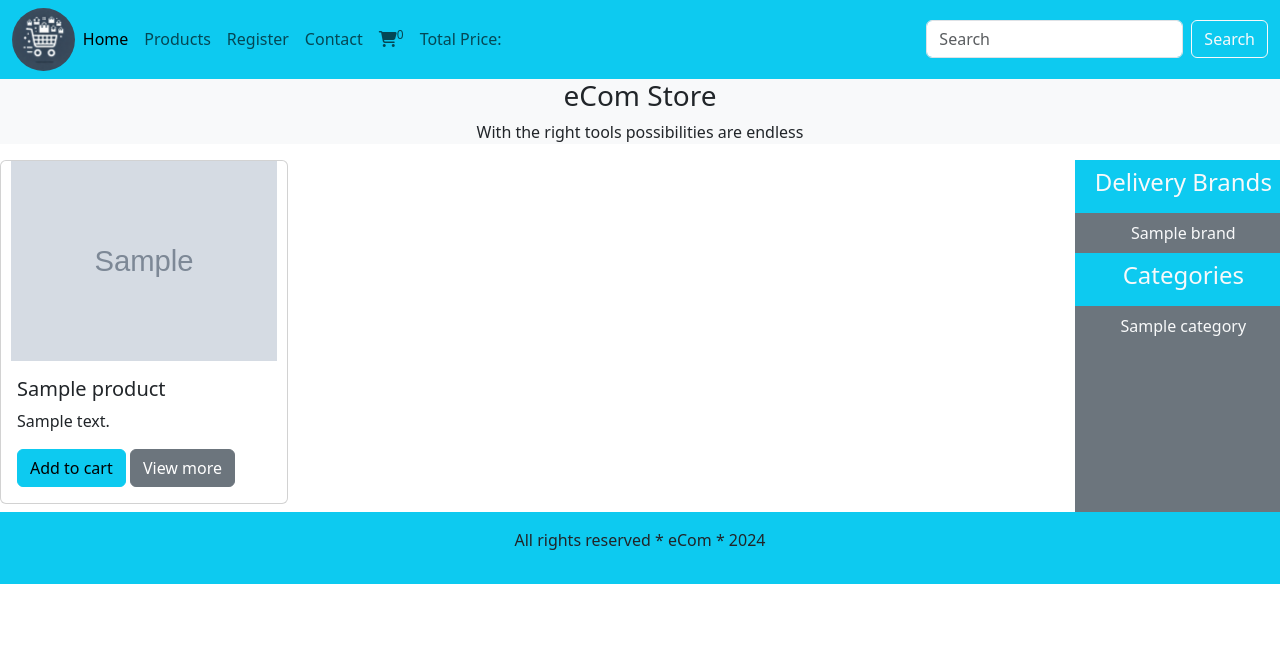
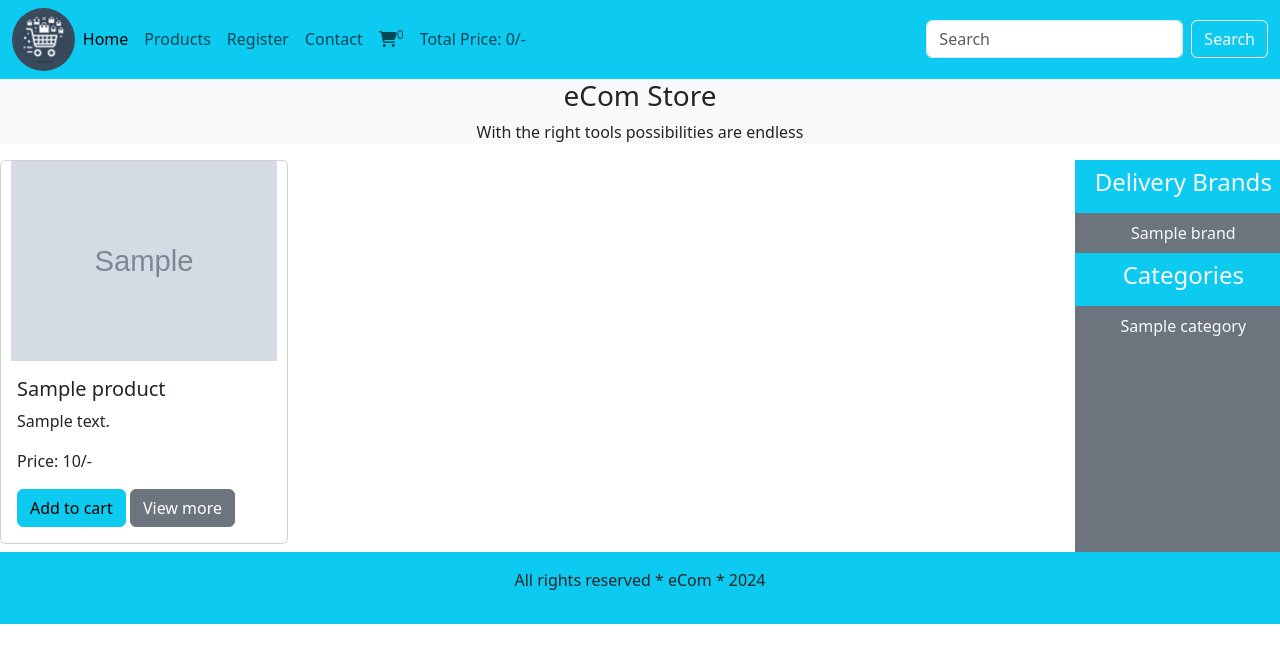
Before and after one commit to rekamakadi/php-ecommerce, a PHP site: page /index.php in a window 1280 px wide. Shown: the top 663 px of the page. Run offline with PHP 8.4, Linux system fonts and the light colour scheme; tables that the repository leaves empty or names only in its code hold one stand-in row (values such as "Sample post"); grey boxes marked "Sample" are stand-in pictures; some libraries are stand-ins or nearby versions.

Commit message:
[feat] make total price dynamic

```diff
--- a/display_all.php
+++ b/display_all.php
@@ -44,7 +44,7 @@ include('functions/common_function.php');
                             <a class="nav-link" href="#"><i class="fa-solid fa-cart-shopping"></i><sup><?php cart_item() ?></sup></a>
                         </li>
                         <li class="nav-item">
-                            <a class="nav-link" href="#">Total Price:</a>
+                            <a class="nav-link" href="#">Total Price: <?php total_cart_price() ?>/-</a>
                         </li>
                     </ul>
                     <form class="d-flex" action="search_product.php" method="get">
--- a/functions/common_function.php
+++ b/functions/common_function.php
@@ -26,6 +26,7 @@ function getproducts()
                                 <div class='card-body'>
                                     <h5 class='card-title'>{$product_title}</h5>
                                     <p class='card-text'>{$product_description}</p>
+                                    <p class='card-text'>Price: {$product_price}/-</p>
                                     <a href='index.php?add_to_cart=$product_id' class='btn btn-info'>Add to cart</a>
                                     <a href='product_details.php?product_id=$product_id' class='btn btn-secondary'>View more</a>
                                 </div>
@@ -65,6 +66,7 @@ function get_unique_categories()
                                 <div class='card-body'>
                                     <h5 class='card-title'>{$product_title}</h5>
                                     <p class='card-text'>{$product_description}</p>
+                                    <p class='card-text'>Price: {$product_price}/-</p>
                                     <a href='index.php?add_to_cart=$product_id' class='btn btn-info'>Add to cart</a>
                                     <a href='product_details.php?product_id=$product_id' class='btn btn-secondary'>View more</a>
                                 </div>
@@ -103,6 +105,7 @@ function get_unique_brands()
                                 <div class='card-body'>
                                     <h5 class='card-title'>{$product_title}</h5>
                                     <p class='card-text'>{$product_description}</p>
+                                    <p class='card-text'>Price: {$product_price}/-</p>
                                     <a href='index.php?add_to_cart=$product_id' class='btn btn-info'>Add to cart</a>
                                     <a href='product_details.php?product_id=$product_id' class='btn btn-secondary'>View more</a>
                                 </div>
@@ -173,6 +176,7 @@ function search_product()
                                 <div class='card-body'>
                                     <h5 class='card-title'>{$product_title}</h5>
                                     <p class='card-text'>{$product_description}</p>
+                                    <p class='card-text'>Price: {$product_price}/-</p>
                                     <a href='index.php?add_to_cart=$product_id' class='btn btn-info'>Add to cart</a>
                                     <a href='product_details.php?product_id=$product_id' class='btn btn-secondary'>View more</a>
                                 </div>
@@ -207,6 +211,7 @@ function get_all_products()
                                 <div class='card-body'>
                                     <h5 class='card-title'>{$product_title}</h5>
                                     <p class='card-text'>{$product_description}</p>
+                                    <p class='card-text'>Price: {$product_price}/-</p>
                                     <a href='index.php?add_to_cart=$product_id' class='btn btn-info'>Add to cart</a>
                                     <a href='product_details.php?product_id=$product_id' class='btn btn-secondary'>View more</a>
                                 </div>
@@ -244,6 +249,7 @@ function view_details()
                                 <div class='card-body'>
                                     <h5 class='card-title'>{$product_title}</h5>
                                     <p class='card-text'>{$product_description}</p>
+                                    <p class='card-text'>Price: {$product_price}/-</p>
                                     <a href='index.php?add_to_cart=$product_id' class='btn btn-info'>Add to cart</a>
                                     <a href='index.php' class='btn btn-secondary'>Go Home</a>
                                 </div>
@@ -331,3 +337,24 @@ function cart_item()
     }
     echo $count_cart_items;
 }
+
+// total price
+function total_cart_price()
+{
+    global $con;
+    $ip = getIPAddress();
+    $total = 0;
+    $cart_query = "SELECT * FROM cart_details WHERE ip_address='$ip'";
+    $result = mysqli_query($con, $cart_query);
+    while ($row = mysqli_fetch_array($result)) {
+        $product_id = $row['product_id'];
+        $select_products = "SELECT * FROM products WHERE product_id='$product_id'";
+        $result_products = mysqli_query($con, $select_products);
+        while ($row_product_price = mysqli_fetch_array($result_products)) {
+            $product_price = array($row_product_price['product_price']);
+            $product_values = array_sum($product_price);
+            $total += $product_values;
+        }
+    }
+    echo $total;
+}
--- a/index.php
+++ b/index.php
@@ -44,7 +44,7 @@ include('functions/common_function.php');
                             <a class="nav-link" href="#"><i class="fa-solid fa-cart-shopping"></i><sup><?php cart_item() ?></sup></a>
                         </li>
                         <li class="nav-item">
-                            <a class="nav-link" href="#">Total Price:</a>
+                            <a class="nav-link" href="#">Total Price: <?php total_cart_price() ?>/-</a>
                         </li>
                     </ul>
                     <form class="d-flex" action="search_product.php" method="get">
--- a/product_details.php
+++ b/product_details.php
@@ -44,7 +44,7 @@ include('functions/common_function.php');
                             <a class="nav-link" href="#"><i class="fa-solid fa-cart-shopping"></i><sup><?php cart_item() ?></sup></a>
                         </li>
                         <li class="nav-item">
-                            <a class="nav-link" href="#">Total Price:</a>
+                            <a class="nav-link" href="#">Total Price: <?php total_cart_price() ?>/-</a>
                         </li>
                     </ul>
                     <form class="d-flex" action="search_product.php" method="get">
--- a/search_product.php
+++ b/search_product.php
@@ -44,7 +44,7 @@ include('functions/common_function.php');
                             <a class="nav-link" href="#"><i class="fa-solid fa-cart-shopping"></i><sup><?php cart_item() ?></sup></a>
                         </li>
                         <li class="nav-item">
-                            <a class="nav-link" href="#">Total Price:</a>
+                            <a class="nav-link" href="#">Total Price: <?php total_cart_price() ?>/-</a>
                         </li>
                     </ul>
                     <form class="d-flex" action="" method="get">
```
